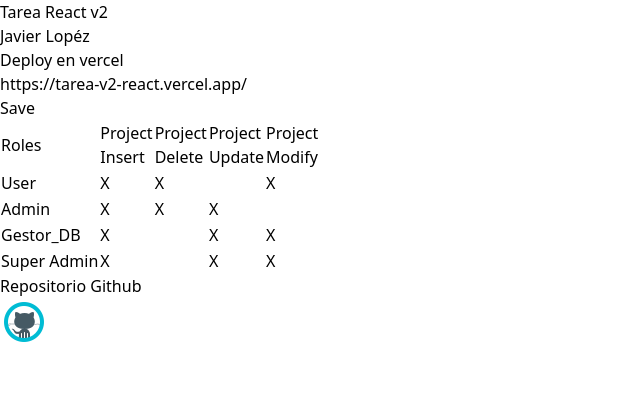
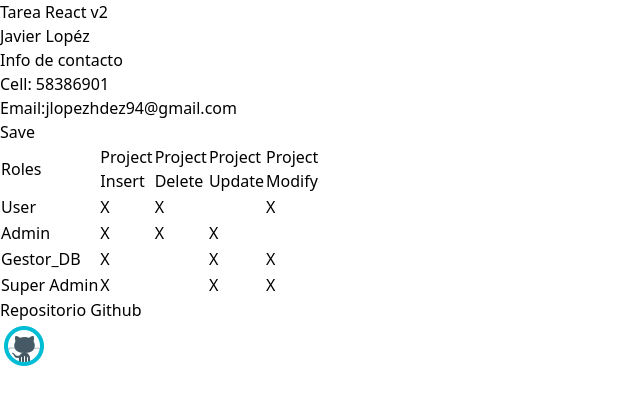
Before and after one commit to Javier94cuba/TareaV2React, a React (Vite) app in the folder TareaV2React/: page / in a window 1280 px wide. Shown: the top 404 px of the page, without its empty margins (0-640 px from the left). Built offline with nearby package versions, Linux system fonts and the light colour scheme.

Commit message:
Contact info

```diff
--- a/TareaV2React/src/components/organims/Tables.jsx
+++ b/TareaV2React/src/components/organims/Tables.jsx
@@ -191,10 +191,14 @@ import { roles } from "../Data/Data";
       <div className="px-4 sm:px-6 lg:px-8">
         <div className="sm:flex sm:items-center">
           <div className="sm:flex-auto">
-            <h1 className="text-base font-semibold leading-6 text-gray-900">Deploy en vercel</h1>
+            <h1 className="text-base font-semibold leading-6 text-gray-900">Info de contacto</h1>
             <p className="mt-2 text-sm text-gray-700">
-            https://tarea-v2-react.vercel.app/
+            Cell: 58386901
             </p>
+            <p className="mt-2 text-sm text-gray-700">
+            Email:jlopezhdez94@gmail.com
+            </p>
+
           </div>
           <div className="mt-4 sm:ml-16 sm:mt-0 sm:flex-none">
             <button
```
Also changed, not shown: TareaV2React/src/components/container/Header.jsx (line endings or trailing spaces).
